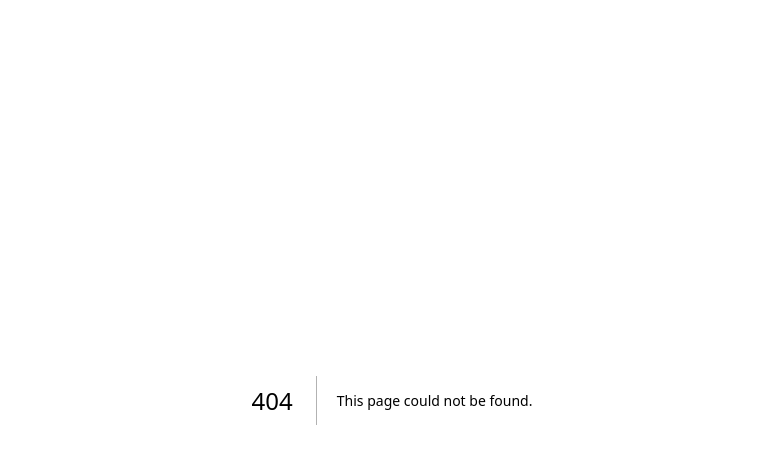
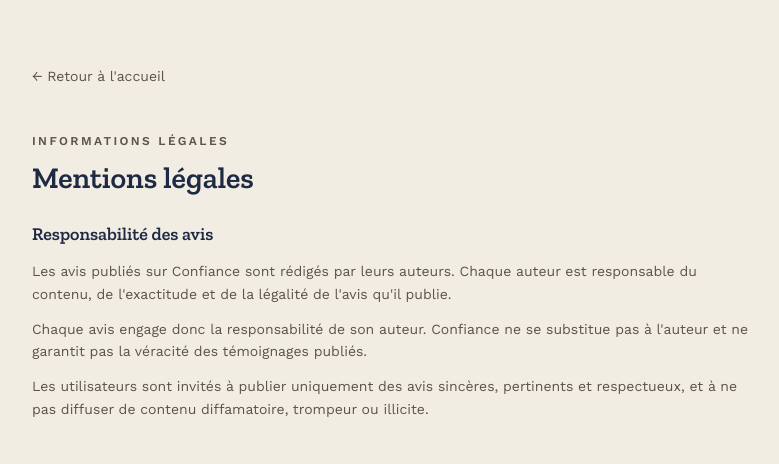
Before and after one commit to odounlami/IamTheGood, a Next.js app: page /mentions-legales in a window 1280 px wide. Before the commit this address had no page. Shown: the top 464 px of the page, without its empty margins (248-1027 px from the left). Built offline with nearby package versions, Linux system fonts and the light colour scheme.

Commit message:
feat: add legal notices page

```diff
--- /dev/null
+++ b/app/mentions-legales/page.tsx
@@ -0,0 +1,18 @@
+import Link from "next/link"
+
+export default function MentionsLegalesPage() {
+  return (
+    <main className="mx-auto min-h-svh max-w-3xl px-6 py-16">
+      <Link href="/" className="text-sm text-muted-foreground hover:text-foreground">← Retour à l'accueil</Link>
+      <div className="mt-10 flex flex-col gap-6">
+        <div><span className="text-xs font-semibold uppercase tracking-[0.2em] text-muted-foreground">Informations légales</span><h1 className="mt-2 font-serif text-3xl font-semibold text-foreground">Mentions légales</h1></div>
+        <section className="flex flex-col gap-3 text-sm leading-relaxed text-muted-foreground">
+          <h2 className="font-serif text-lg font-semibold text-foreground">Responsabilité des avis</h2>
+          <p>Les avis publiés sur Confiance sont rédigés par leurs auteurs. Chaque auteur est responsable du contenu, de l'exactitude et de la légalité de l'avis qu'il publie.</p>
+          <p>Chaque avis engage donc la responsabilité de son auteur. Confiance ne se substitue pas à l'auteur et ne garantit pas la véracité des témoignages publiés.</p>
+          <p>Les utilisateurs sont invités à publier uniquement des avis sincères, pertinents et respectueux, et à ne pas diffuser de contenu diffamatoire, trompeur ou illicite.</p>
+        </section>
+      </div>
+    </main>
+  )
+}
```
